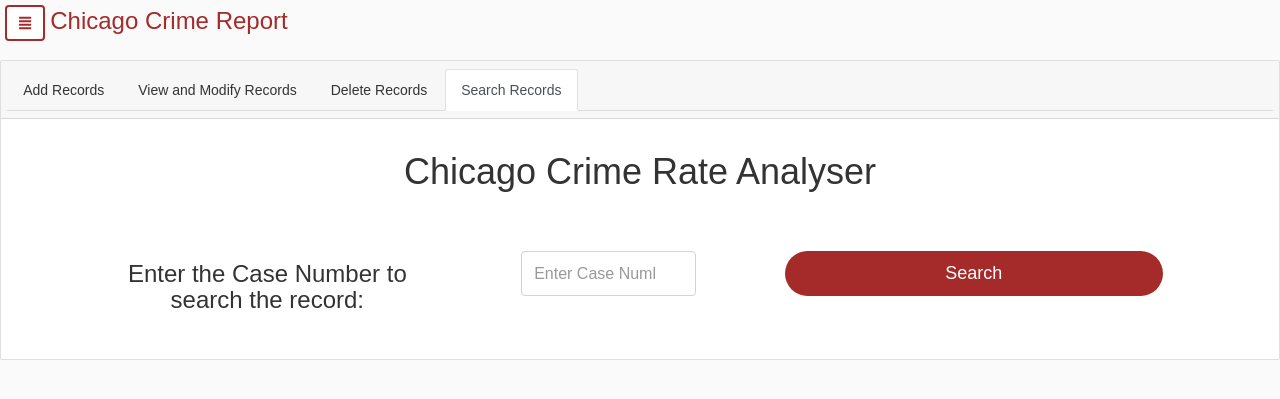
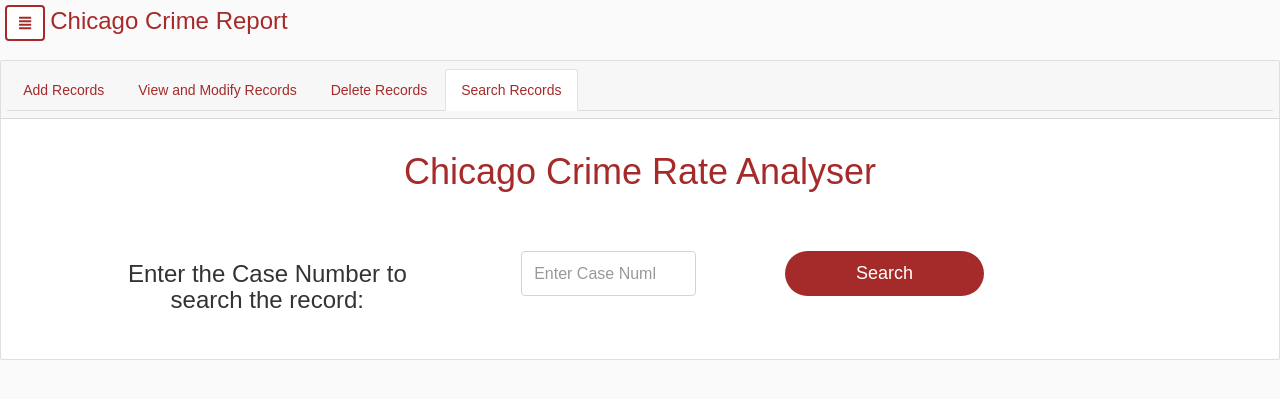
Before and after one commit to manogna-mujje/Chicago-Crime-Analyzer, a Node server app: page /searchRecords in a window 1280 px wide. Shown: the top 399 px of the page. Run offline with Node 20, Linux system fonts and the light colour scheme; some libraries are stand-ins or nearby versions.

Commit message:
UI updates

```diff
--- a/public/admin.html
+++ b/public/admin.html
@@ -25,6 +25,10 @@
 
         #submit {
             width: 60% !important;
+        }
+
+        .nav-link, .nav-link:active {
+            color: brown !important;
         }
     </style>
 
--- a/public/stylesheets/deleteRecord.css
+++ b/public/stylesheets/deleteRecord.css
@@ -18,6 +18,14 @@
     line-height: 50px;
     margin-top: 10px;
 }
+
+h1 {
+    color: brown;
+}
+
+.nav-link, .nav-link:active {
+    color: brown !important;
+}
 .h3-text {
     padding-left: 50px;
     font-family: Arial, Helvetica, sans-serif;
@@ -35,7 +43,7 @@
     display: block;
     background-color: brown;
     border-color: brown;
-    width: 50%;
+    width: 50% !important;
     height: 45px;
     color: white;
     font-size: 18px;
--- a/views/crimelist.ejs
+++ b/views/crimelist.ejs
@@ -20,6 +20,10 @@
         th, td {
             padding: 6px;
             text-align: center;
+        }
+
+        h1, .nav-link, .nav-link:active {
+            color: brown !important;
         }
     </style>
 
@@ -95,7 +99,7 @@
                 <th> FBI Code</th>
                 <th> Edit Record</th>
             </tr>
-            <% for(var i=0; i < crime.length; i++) { console.log("Crime: " + crime[i]) %>
+            <% for(var i=0; i < crime.length; i++) { %>
             <tr>
                 <td class="ID"><%= crime[i].ID %></td>
                 <td class="CaseNumber"><%= crime[i]['Case Number'] %></td>
```
